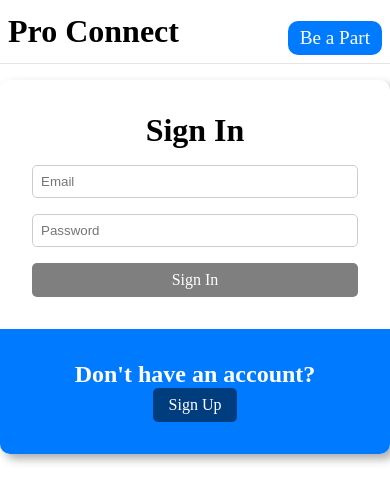
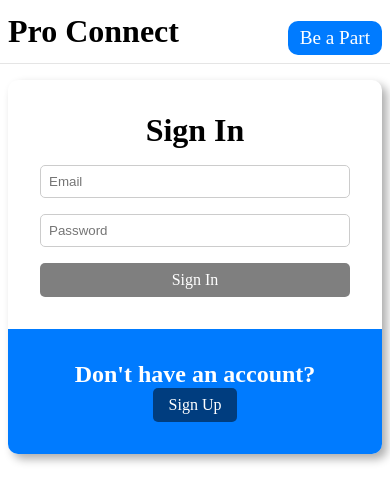
Before and after one commit to RishiChouksey53/linkedIn_frontend, a Next.js app: page /login in a window 390 px wide. Shown: the top 502 px of the page. Built offline with nearby package versions, Linux system fonts and the light colour scheme.

Commit message:
loginPage

```diff
--- a/src/pages/login/styles.module.css
+++ b/src/pages/login/styles.module.css
@@ -88,6 +88,7 @@
     flex-direction: column;
     align-items: center;
     height: fit-content;
+    margin-inline: .5rem;
   }
 
   .cardContainer_left{
```
